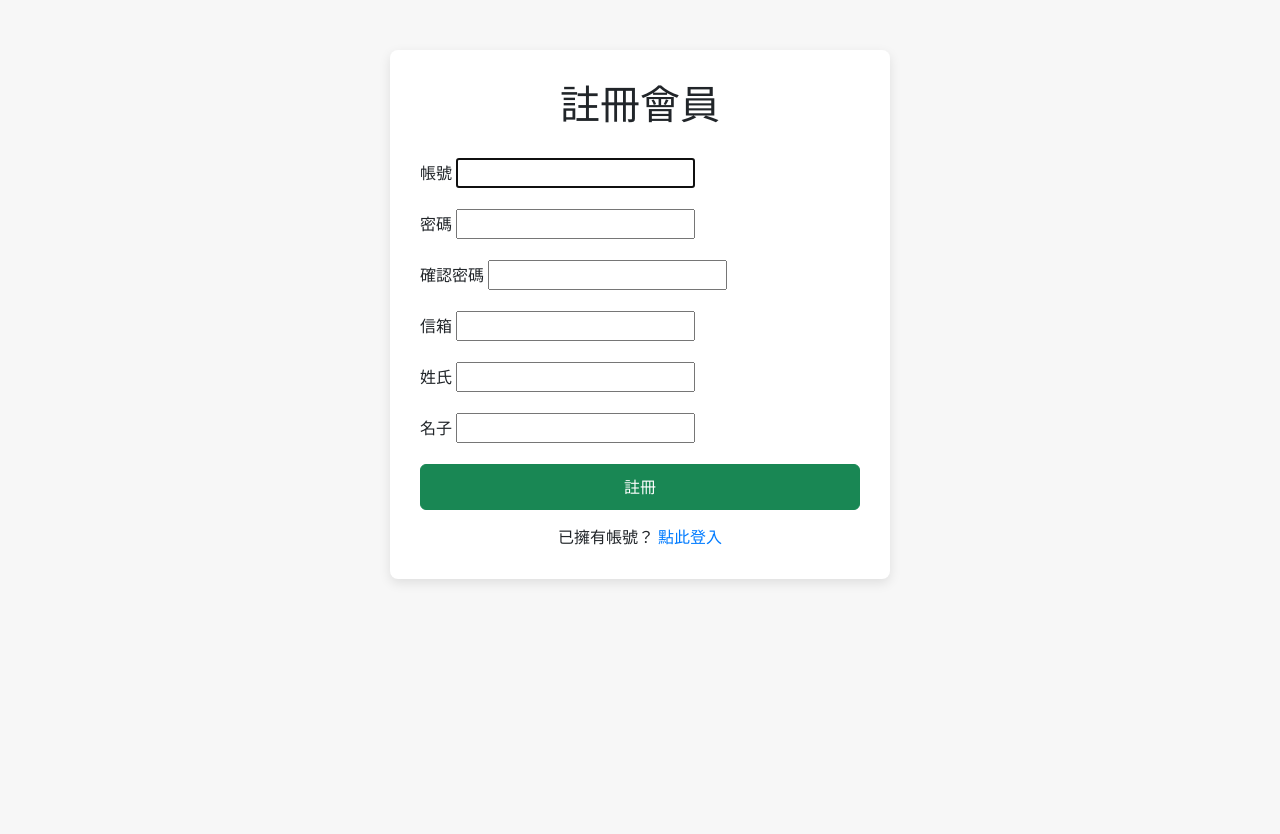
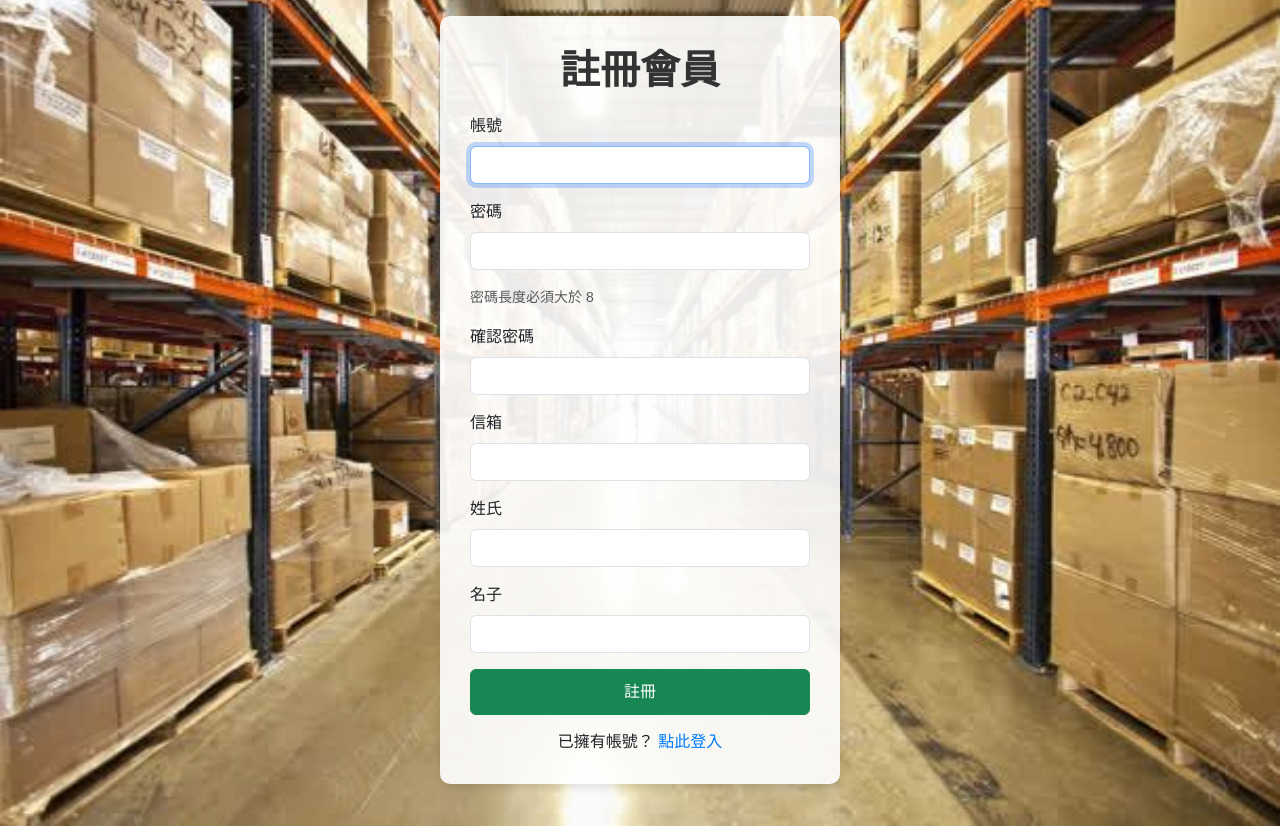
Before and after one commit to pagee123/warehouse_Django2, a Django app: page /signup/ in a window 1280 px wide. Before the commit the page ends 583 px from the top, so only its background shows below. Run offline with Django 5.2, Linux system fonts and the light colour scheme; some libraries are stand-ins or nearby versions.

Commit message:
20241016_v2

```diff
--- a/templates/login.html
+++ b/templates/login.html
@@ -33,6 +33,7 @@
             text-align: center;
             margin-bottom: 20px;
             color: #333;
+            font-weight: bold;
         }
         .btn-primary, .btn-secondary {
             width: 100%;
--- a/templates/signup.html
+++ b/templates/signup.html
@@ -5,23 +5,34 @@
     <meta name="viewport" content="width=device-width, initial-scale=1.0">
     <title>註冊會員</title>
     {% load static %}
+    {% load widget_tweaks %}
     <link rel="stylesheet" href="{% static 'css/bootstrap.min.css' %}"/>
-    <link rel="icon" href="{% static 'images/Box_ico.ico' %}" type="image/x-icon"/><link rel="icon" href="{% static 'images/Box_ico.ico' %}" type="image/x-icon"/>
+    <link rel="icon" href="{% static 'images/Box_ico.ico' %}" type="image/x-icon"/>
     <style>
         body {
-            background-color: #f7f7f7;
+            background-image: url("{% static 'images/boxes.jpg' %}");
+            background-size: cover;
+            background-position: center;
+            background-repeat: no-repeat;
+            font-family: 'Arial', sans-serif;
+            height: 100vh;
+            display: flex;
+            justify-content: center;
+            align-items: center;
         }
         .signup-container {
-            max-width: 500px;
+            max-width: 400px;
             margin: 50px auto;
+            background-color: rgba(255, 255, 255, 0.9);
             padding: 30px;
-            background-color: #fff;
-            border-radius: 8px;
-            box-shadow: 0 4px 12px rgba(0, 0, 0, 0.1);
+            border-radius: 10px;
+            box-shadow: 0 4px 8px rgba(0, 0, 0, 0.1);
         }
         .signup-container h1 {
             text-align: center;
-            margin-bottom: 30px;
+            margin-bottom: 20px;
+            color: #333;
+            font-weight: bold;
         }
         .form-control {
             margin-bottom: 15px;
@@ -55,62 +66,82 @@
                 <!-- Username Field -->
                 <div class="mb-3">
                     <label for="id_username" class="form-label">帳號</label>
-                {{ form.username }}
+                    {{ form.username|add_class:"form-control" }}
+                    {% if form.username.errors %}
                         <div class="text-danger">
                             {{ form.username.errors }}
                         </div>
+                    {% endif %}
                 </div>
 
                 <!-- Password Field -->
                 <div class="mb-3">
                     <label for="id_password1" class="form-label">密碼</label>
-                {{ form.password1 }}
+                    {{ form.password1|add_class:"form-control" }}
+                    <p><small class="form-text text-muted">密碼長度必須大於 8</small></p>
+                    {% if form.password1.errors %}
                         <div class="text-danger">
                             {{ form.password1.errors }}
                         </div>
+                    {% endif %}
                 </div>
 
                 <!-- Password Confirmation Field -->
                 <div class="mb-3">
                     <label for="id_password2" class="form-label">確認密碼</label>
-                {{ form.password2 }}
+                    {{ form.password2|add_class:"form-control" }}
+                    {% if form.password2.errors %}
                         <div class="text-danger">
                             {{ form.password2.errors }}
                         </div>
+                    {% endif %}
                 </div>
 
                 <!-- Email Field -->
                 <div class="mb-3">
                     <label for="id_email" class="form-label">信箱</label>
-                {{ form.email }}
+                    {{ form.email|add_class:"form-control" }}
+                    {% if form.email.errors %}
                         <div class="text-danger">
                             {{ form.email.errors }}
                         </div>
+                    {% endif %}
                 </div>
 
+                <!-- Last Name Field -->
                 <div class="mb-3">
                     <label for="id_last_name" class="form-label">姓氏</label>
-                {{ form.last_name }}
+                    {{ form.last_name|add_class:"form-control" }}
+                    {% if form.last_name.errors %}
                         <div class="text-danger">
                             {{ form.last_name.errors }}
                         </div>
+                    {% endif %}
                 </div>
 
+                <!-- First Name Field -->
                 <div class="mb-3">
                     <label for="id_first_name" class="form-label">名子</label>
-                {{ form.first_name }}
+                    {{ form.first_name|add_class:"form-control" }}
+                    {% if form.first_name.errors %}
                         <div class="text-danger">
                             {{ form.first_name.errors }}
                         </div>
+                    {% endif %}
                 </div>
 
                 <!-- Submit Button -->
                 <button type="submit" class="btn btn-success">註冊</button>
-                <div style="color: red;">
+
+                <!-- Non-field Errors -->
+                {% if form.non_field_errors %}
+                    <div class="text-danger mt-3">
                         {{ form.non_field_errors }}
                     </div>
+                {% endif %}
             </form>
 
+            <!-- Login Link -->
             <div class="login-link">
                 <span>已擁有帳號？</span>
                 <a href="{% url 'login' %}">點此登入</a>
```
Also changed, not shown: templates/home.html (+10 -10 lines), warehouse_Django2/settings.py (+4 -10 lines), db.sqlite3. Lines whose indentation alone changed are shown as unchanged.
